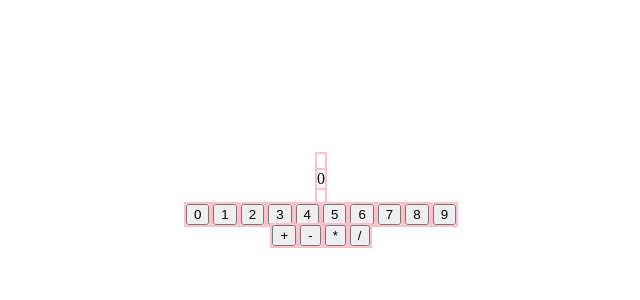
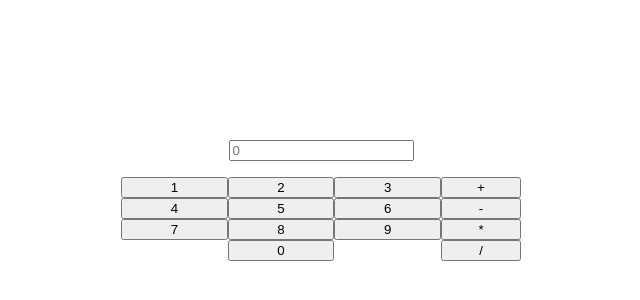
Before and after one commit to Battletoadster/calculator, a plain HTML site: page index.html in a window 1280 px wide. Shown: the part 200-500 px from the top of the page, without its empty margins (319-959 px from the left). Drawn offline with Linux system fonts and the light colour scheme.

Commit message:
Flexbox styling of buttons and display

```diff
--- a/index.html
+++ b/index.html
@@ -11,10 +11,11 @@
 <body>
     <div class="calculator">
         <div class="display">
-            <p>0</p>
+            <input type="text" readonly placeholder="0">
         </div>
+
+        <div class="btn-container">
             <div class="number-container">
-            <button class="number-btn">0</button>
                 <button class="number-btn">1</button>
                 <button class="number-btn">2</button>
                 <button class="number-btn">3</button>
@@ -24,12 +25,14 @@
                 <button class="number-btn">7</button>
                 <button class="number-btn">8</button>
                 <button class="number-btn">9</button>
+                <button class="zero-btn">0</button>
             </div>
-        <div class="operations-container">
-            <button class="operations-btn">+</button>
-            <button class="operations-btn">-</button>
-            <button class="operations-btn">*</button>
-            <button class="operations-btn">/</button>
+            <div class="operation-container">
+                <button class="operation-btn">+</button>
+                <button class="operation-btn">-</button>
+                <button class="operation-btn">*</button>
+                <button class="operation-btn">/</button>
+            </div>
         </div>
     </div>
     <script src="calculator.js">
--- a/styles.css
+++ b/styles.css
@@ -1,17 +1,43 @@
-*{
-    outline: 2px solid pink;
-}
-
-body, html{
+body,
+html {
     margin: 0;
     padding: 0;
     height: 100%;
 }
 
-.calculator{
+.calculator {
     display: flex;
     flex-direction: column;
     justify-content: center;
     align-items: center;
+    gap: 16px;
     height: 100%;
 }
+
+.btn-container {
+    display: flex;
+    justify-content: space-between;
+    width: 400px;
+    align-items: flex-start;
+}
+
+.number-container {
+    display: flex;
+    flex-basis: 80%;
+    flex-wrap: wrap;
+    justify-content: center;
+}
+
+.operation-container {
+    display: flex;
+    flex-direction: column;
+    flex-basis: 20%;
+}
+
+.number-btn {
+    flex: 1 0 33%;
+}
+
+.zero-btn {
+    flex-basis: 33%;
+}
```
Lines whose indentation alone changed are shown as unchanged.
